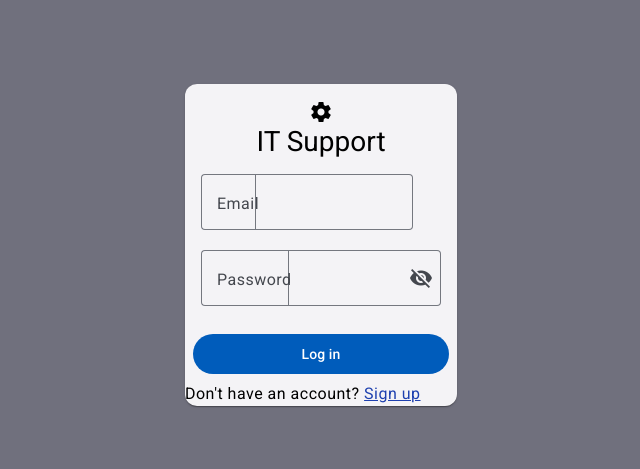
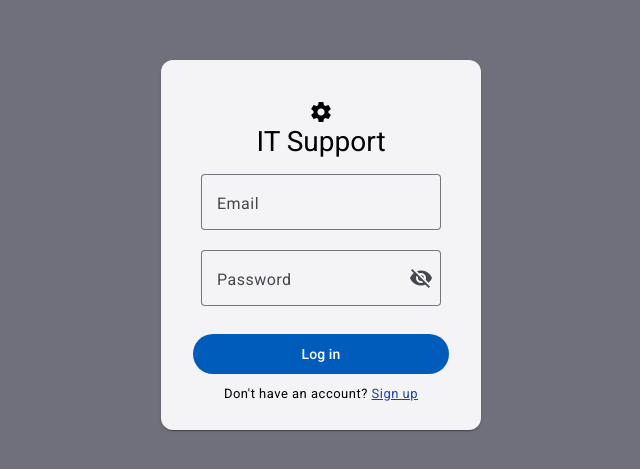
Before and after one commit to jodevdago/demo-test, an Angular app in the folder support-it-app/: page / in a window 1280 px wide. Shown: the part 155-624 px from the top of the page, without its empty margins (319-959 px from the left). Built offline with nearby package versions, Linux system fonts and the light colour scheme.

Commit message:
fix: style

```diff
--- a/support-it-app/src/app/views/login/login.component.scss
+++ b/support-it-app/src/app/views/login/login.component.scss
@@ -0,0 +1,17 @@
+
+mat-card {
+  padding: 24px;
+}
+
+mat-form-field {
+  width: 100%;
+}
+
+::ng-deep .mdc-notched-outline__notch {
+  border-right: none !important;
+}
+
+mat-card-footer {
+  margin: auto;
+  font-size: small;
+}
```
Also changed, not shown: support-it-app/src/styles.scss (line endings or trailing spaces).
